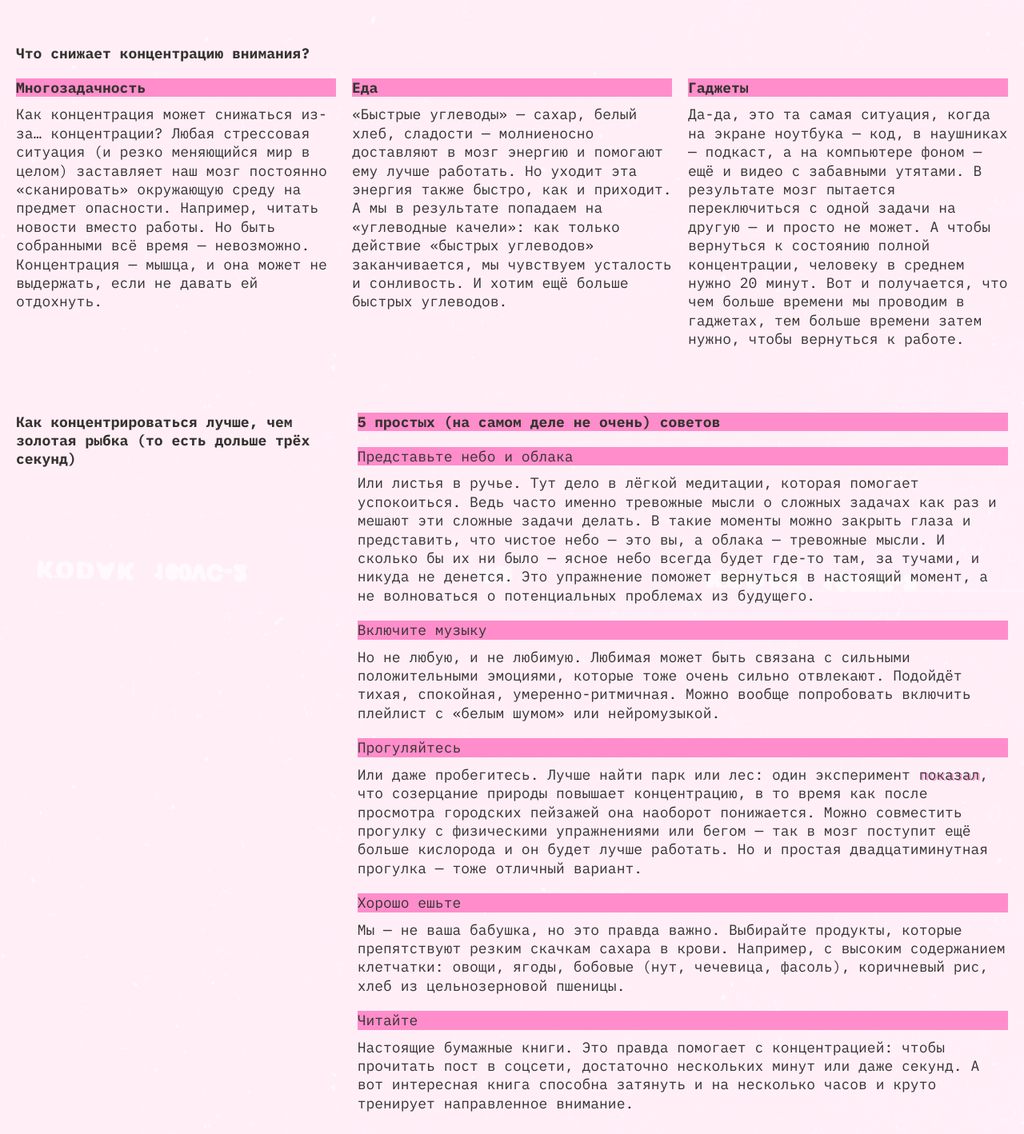
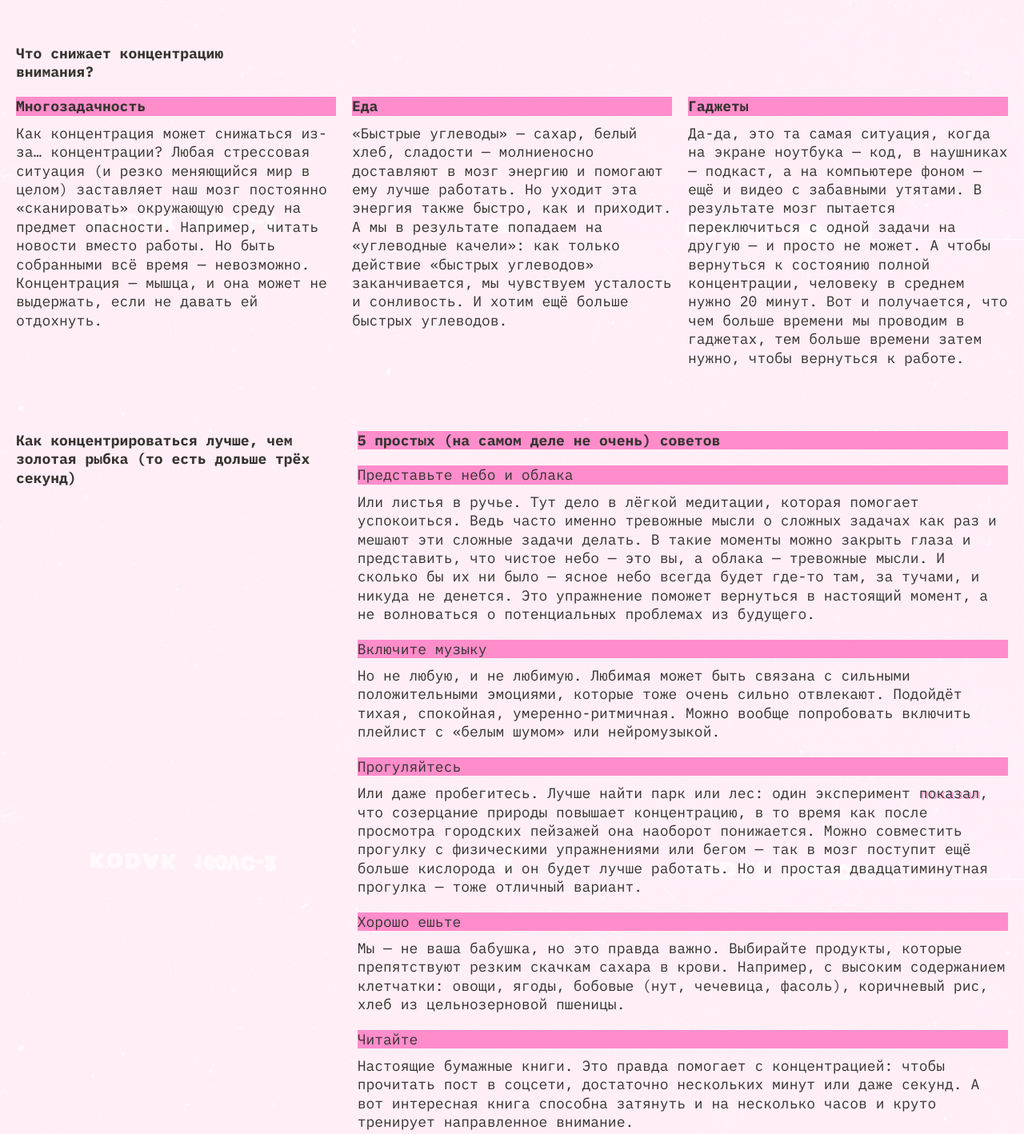
Before and after one commit to angermii/slozhno-sosredotochitsya-fd, a plain HTML site: page index.html in a window 1280 px wide. Shown: the part 1300-2718 px from the top of the page at 80% size. Drawn offline with Linux system fonts and the light colour scheme.

Commit message:
исправление ошибок

```diff
--- a/index.html
+++ b/index.html
@@ -46,14 +46,16 @@
         </ul>
       </nav>
       <h1 class="logo header__logo">no focus</h1>
-      <p class="header__paragraph title-decor">  Что делать, когда не можешь делать ничего
+      <p class="header__paragraph title-decor"> Что делать, когда не можешь делать ничего
         Или почему нам так сложно сконцентрироваться, особенно когда очень надо
       </p>
     </header>
     <main class="main">
-      <section class="section two__collumn__section">
-        <h2 class="section__title  two__collumn__section__title">Почему сосредоточиться так сложно</h2>
-        <article class="card two__collumn__section__card">
+      <section class="section section-why">
+        <h2 class="section__title section-why__title">
+          Почему сосредоточиться так сложно
+        </h2>
+        <article class="card section-why__card">
           <h3 class="card__title title-decor">Многозадачность</h3>
           <p class="card__text">
             Особенно сложно сосредоточиться, когда задач много и все они —
@@ -72,7 +74,7 @@
             устаём.
           </p>
         </article>
-        <article class="card two__collumn__section__card">
+        <article class="card section-why__card">
           <h3 class="card__title title-decor">Дофамин</h3>
           <p class="card__text">
             С гормонами стресса всё понятно, но дальше — ещё интереснее. В нашей
@@ -86,11 +88,11 @@
           </p>
         </article>
       </section>
-      <section class="section three__p__section">
-        <h2 class="section__title three__p__section__title">
+      <section class="section section-causes">
+        <h2 class="section__title section-causes__title">
           Что снижает концентрацию внимания?
         </h2>
-        <article class="card three__p__section__card">
+        <article class="card section-causes__card">
           <h3 class="card__title title-decor">Многозадачность</h3>
           <p class="card__text">
             Как концентрация может снижаться из-за… концентрации? Любая
@@ -101,7 +103,7 @@
             не давать ей отдохнуть.
           </p>
         </article>
-        <article class="card three__p__section__card">
+        <article class="card section-causes__card">
           <h3 class="card__title title-decor">Еда</h3>
           <p class="card__text">
             «Быстрые углеводы» — сахар, белый хлеб, сладости — молниеносно
@@ -112,7 +114,7 @@
             больше быстрых углеводов.
           </p>
         </article>
-        <article class="card three__p__section__card">
+        <article class="card section-causes__card">
           <h3 class="card__title title-decor">Гаджеты</h3>
           <p class="card__text">
             Да-да, это та самая ситуация, когда на экране ноутбука — код, в
@@ -125,18 +127,18 @@
           </p>
         </article>
       </section>
-      <section class="section two__collumn__section">
-        <h2 class="section__title two__collumn__section__title">
+      <section class="section section-advices">
+        <h2 class="section__title section-advices__title">
           Как концентрироваться лучше, чем золотая рыбка (то есть дольше трёх
           секунд)
         </h2>
         <h3 class="cards__summ title-decor">
           5 простых (на самом деле не очень) советов
         </h3>
-        <article class="card two__collumn__section__card">
-          <h3 class="card__title title-decor title__simplier">
+        <article class="card section-advices__card">
+          <h4 class="card__title title-decor title__simplier">
             Представьте небо и облака
-          </h3>
+          </h4>
           <p class="card__text">
             Или листья в ручье. Тут дело в лёгкой медитации, которая помогает
             успокоиться. Ведь часто именно тревожные мысли о сложных задачах как
@@ -148,10 +150,10 @@
             проблемах из будущего.
           </p>
         </article>
-        <article class="card two__collumn__section__card">
-          <h3 class="card__title title-decor title__simplier">
+        <article class="card section-advices__card">
+          <h4 class="card__title title-decor title__simplier">
             Включите музыку
-          </h3>
+          </h4>
           <p class="card__text">
             Но не любую, и не любимую. Любимая может быть связана с сильными
             положительными эмоциями, которые тоже очень сильно отвлекают.
@@ -159,8 +161,8 @@
             попробовать включить плейлист с «белым шумом» или нейромузыкой.
           </p>
         </article>
-        <article class="card two__collumn__section__card">
-          <h3 class="card__title title-decor title__simplier">Прогуляйтесь</h3>
+        <article class="card section-advices__card">
+          <h4 class="card__title title-decor title__simplier">Прогуляйтесь</h4>
           <p class="card__text">
             Или даже пробегитесь. Лучше найти парк или лес: один эксперимент
             <a
@@ -175,8 +177,8 @@
             простая двадцатиминутная прогулка — тоже отличный вариант.
           </p>
         </article>
-        <article class="card two__collumn__section__card">
-          <h3 class="card__title title-decor title__simplier">Хорошо ешьте</h3>
+        <article class="card section-advices__card">
+          <h4 class="card__title title-decor title__simplier">Хорошо ешьте</h4>
           <p class="card__text">
             Мы — не ваша бабушка, но это правда важно. Выбирайте продукты,
             которые препятствуют резким скачкам сахара в крови. Например, с
@@ -184,8 +186,8 @@
             фасоль), коричневый рис, хлеб из цельнозерновой пшеницы.
           </p>
         </article>
-        <article class="card two__collumn__section__card">
-          <h3 class="card__title title-decor title__simplier">Читайте</h3>
+        <article class="card section-advices__card">
+          <h4 class="card__title title-decor title__simplier">Читайте</h4>
           <p class="card__text">
             Настоящие бумажные книги. Это правда помогает с концентрацией: чтобы
             прочитать пост в соцсети, достаточно нескольких минут или даже
--- a/styles/light.css
+++ b/styles/light.css
@@ -27,7 +27,6 @@
   display: none;
 }
 
-
 @media (prefers-color-scheme: light) {
   :root {
     --background-image: url(../images/cover-image-light.png);
--- a/styles/style.css
+++ b/styles/style.css
@@ -3,22 +3,18 @@
 .page {
   /* сохраните в разметке и стилях класс page у тега body. Он удобен, чтобы составлять селекторы для разных цветовых тем. */
   background-image: var(--background-image);
+  background-size: cover;
   background-position: center;
   background-attachment: fixed;
   background-color: var(--background-color);
-  font-family: "IBM Plex mono", sans-serif;
+  font-family: "IBM Plex mono", monospace;
 }
 
 .header {
   block-size: 100vh;
   min-block-size: 668px;
   display: grid;
-  grid-template-areas:
-    "decoration"
-    "menu"
-    "logo"
-    "paragraph";
-  gap: 10px;
+  grid-template-rows: 1fr min-content 1fr;
   align-items: start;
   padding: 10px 10px;
   margin-block-end: 40px;
@@ -77,8 +73,9 @@
 }
 
 .header__theme-menu {
-  grid-area: menu;
   justify-self: end;
+  align-self: center;
+  margin-block-end: 5px;
 }
 
 .header__theme-menu-list {
@@ -94,6 +91,7 @@
   width: 70px;
   height: 26px;
   color: var(--border-color);
+  transition: all 0.5s;
 }
 
 .header__theme-menu-button:hover {
@@ -122,15 +120,17 @@
 }
 
 .header__logo {
-  grid-area: logo;
+  align-self: flex-start;
+  margin-block-start: 2px;
 }
 
 .header__paragraph {
   font-size: 18px;
   line-height: 23.4px;
   font-weight: 700;
-  grid-area: paragraph;
   white-space: pre-line;
+  align-self: center;
+  margin-block-end: 2px;
 }
 
 .section {
@@ -146,6 +146,12 @@
   font-size: 18px;
   font-weight: 700;
   line-height: 23.4px;
+}
+
+.card {
+  display: flex;
+  flex-direction: column;
+  gap: 10px;
 }
 
 .cards__summ {
@@ -165,7 +171,6 @@
   font-size: 18px;
   font-weight: 700;
   line-height: 23.4px;
-  margin-block-end: 10px;
 }
 
 .title__simplier {
@@ -181,6 +186,7 @@
 .text__link {
   text-decoration: none;
   text-shadow: 2px 1px 0 var(--accent-color);
+  transition: all 0.5s;
 }
 
 .text__link:hover {
@@ -197,12 +203,14 @@
 }
 
 .gallery {
-  display: grid;
   gap: 10px;
+  margin-block-end: 40px;
 }
 
 .gallery__item {
   margin: 0;
+  display: grid;
+  gap: 10px;
 }
 
 .pic {
@@ -260,7 +268,8 @@
   }
 
   .header__paragraph {
-    width: 364px;
+    max-width: 364px;
+    width: 100%;
     justify-self: end;
   }
 
@@ -269,32 +278,35 @@
     margin-block-end: 80px;
   }
 
-  .two__collumn__section {
+  .section-why,
+  .section-advices {
     grid-template-columns: minmax(min-content, 1fr) 2fr;
   }
 
-  .two__collumn__section__title {
+  .section-why__title,
+  .section-advices__title {
     grid-row: 1 / 3;
   }
 
-  .two__collumn__section__card {
+  .section-why__card,
+  .section-advices__card {
     grid-column: 2;
   }
 
-  .three__p__section__title {
-    width: 236px;
+  .section-causes__title {
+    max-width: 236px;
+    width: 100%;
   }
 
   .gallery {
+    gap: 20px;
     margin-block-end: 60px;
   }
 
   .gallery__item {
-    display: grid;
     gap: 20px;
     grid-template-columns: repeat(3, auto);
     grid-template-rows: repeat(3, auto);
-    margin: 0;
   }
 
   .pic {
@@ -335,17 +347,15 @@
 
 @media (width >= 1024px) {
   .header {
-    grid-template-areas:
-      "menu"
-      "logo"
-      "paragraph";
     grid-template-columns: auto;
+    grid-template-rows: 1fr min-content 1fr;
     min-height: 768px;
   }
 
   .header__theme-menu {
     justify-self: center;
     align-self: flex-start;
+    margin-block-start: -1px;
   }
 
   .header__theme-menu-list {
@@ -356,26 +366,33 @@
   .header__logo {
     align-self: flex-end;
     justify-self: start;
-    margin-block-start: 52px;
   }
 
   .header__paragraph {
-    width: 491px;
+    max-width: 491px;
+    width: 100%;
     justify-self: end;
     align-self: flex-end;
     margin-block-end: 115px;
   }
 
-  .three__p__section {
-    grid-template-columns: repeat(3, 1fr);
+  .section-why {
+    grid-template-columns: minmax(315px, 1fr) minmax(649px, 2fr);
   }
 
-  .three__p__section__title {
+  .section-causes {
+    grid-template-columns: repeat(3, minmax(315px, 1fr));
+    grid-auto-flow: dense;
+  }
+
+  .section-causes__title {
+    max-width: 315px;
+    grid-column: 1 / -1;
     width: 100%;
   }
 
-  .three__p__section__card {
-    grid-row: 2;
+  .section-advices {
+    grid-template-columns: minmax(315px, 1fr) minmax(649px, 2fr);
   }
 
   .footer {
```
Also changed, not shown: styles/dark.css (line endings or trailing spaces). Lines whose indentation alone changed are shown as unchanged.
